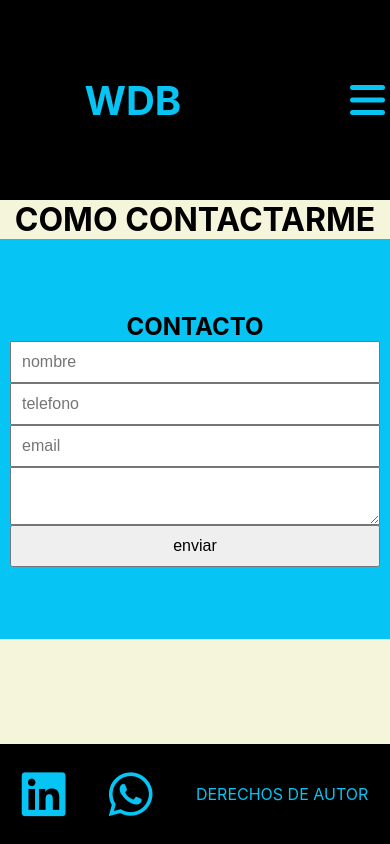
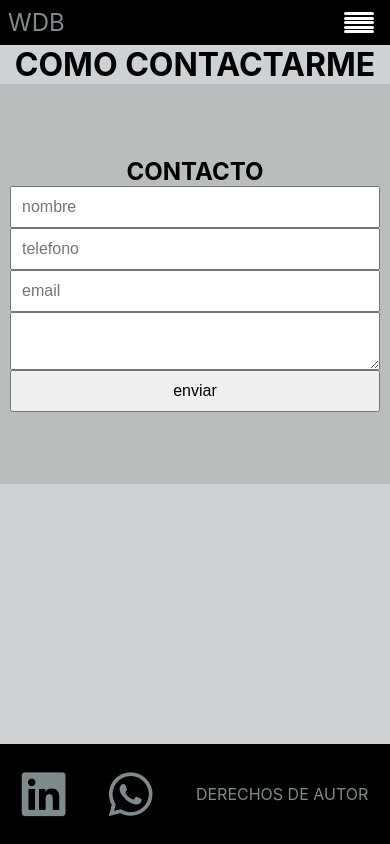
Before and after one commit to davidbarcala/nuevo-sitio-web, a website: page contacto.html in a window 390 px wide. Drawn offline with Linux system fonts and the light colour scheme.

Commit message:
cambio de nav responsive y colores generales

```diff
--- a/contacto.html
+++ b/contacto.html
@@ -7,26 +7,36 @@
     <title>Document</title>
     <link rel="stylesheet" href="./estilo.css">
     <script src="https://kit.fontawesome.com/50546475c3.js" crossorigin="anonymous"></script>
+    <script src="script.js" defer></script>
 </head>
-
-<body class="body">
 
 
 
-   <header>
-    <header class="header">
-        <h1 class="nav__icono">WDB</h1>
-          <nav class="nav__conjunto" id="nav__movil">
-        <a class="nav__items" href="index.html">inicio</a>
-        <a class="nav__items" href="quiensoy.html">quien soy</a>
-        <a class="nav__items" href="miexperiencia.html">mi experiencia</a>
-        <a class="nav__items" href="porqueestudiar.html">por que estudiar</a>
-    </nav>
-    <div class="nav__menu"><i class="fa-solid fa-bars"></i></div>
+
+  <body class="body">
+    <header>
+      <nav class="navbar">
+        <div class="brand-title">WDB</div>
+        <a href="#" class="toggle-button">
+          <span class="bar"></span>
+          <span class="bar"></span>
+          <span class="bar"></span>
+          <span class="bar"></span>
+          <span class="bar"></span>
+        </a>
+        <div class="navbar-links">
+          <ul>
+            <li><a href="index.html">INICIO</a></li>
+            <li><a href="porqueestudiar.html">PORQUE ESTUDIAR</a></li>
+            <li><a href="miexperiencia.html">MI EXPERIENCIA</a></li>
+            <li><a href="quiensoy.html">QUIEN SOY</a></li>
+          </ul>
+        </div>
+      </nav>
      </header>
 
 
-   </header>
+
    <div><h1 class="titulo__contacto">como contactarme</h1></div>
 
    <main class="main__contacto">
--- a/estilo.scss
+++ b/estilo.scss
@@ -4,48 +4,66 @@
 
     }
     /* estilo general header y nav */
-    .header{
-      background-color: #000000;
-      height: 200px;
+    .navbar {
       display: flex;
-      justify-items: center;
+      position: relative;
+      justify-content: space-between;
       align-items: center;
-      text-align: justify;
-      justify-content: space-between;
-
-      /* transition: all 300ms ease; */
-    }
-    .nav__icono, .nav__items{
-        display: flex;
-        color: #06c4f3;
-        font-size: 30px;
-        text-decoration: none;
-        text-transform: uppercase;
-        transition: all 300ms ease;
+      background-color: rgb(0, 0, 0);
+      color: white;
 
   }
 
-   .nav__conjunto, a{
+  .brand-title {
+      font-size: 1.5rem;
+      margin: .5rem;
+      color: #7f8a8d;
+  }
+
+  .navbar-links {
+      height: 100%;
+  }
+
+  .navbar-links ul {
       display: flex;
-      justify-items: center;
-      justify-content: center;
-      align-items: center;
-      justify-items: center;
+      margin: 0;
+      padding: 0;
+  }
+
+  .navbar-links li {
+      list-style: none;
+  }
+
+  .navbar-links li a {
+      display: block;
+      text-decoration: none;
+      color: #7f8a8d;
+      padding: 1rem;
+  }
+
+  .navbar-links li:hover {
+      background-color: rgb(85, 85, 85);
+  }
+
+  .toggle-button {
+      position: absolute;
+      top: .75rem;
+      right: 1rem;
+      display: none;
+      flex-direction: column;
+      justify-content: space-between;
+      width: 30px;
+      height: 21px;
 
   }
 
-   .nav__items{
-       display: flex;
-      margin: 0 20px;
-
-
+  .toggle-button .bar {
+      height: 3px;
+      width: 100%;
+      background-color: white;
+      border-radius: 10px;
   }
 
-
-
-   .nav__menu{
-       display: none;
-   }
 
     /* estilo index */
 
@@ -124,12 +142,12 @@
         }
 
         .items__footer :hover{
-            color: white;
+          color: #f6fafb;
         }
 
 
 
-        .span{color:#06c4f3;
+        .span{color: #7f8a8d;
             display: flex;
             text-transform: uppercase;
             height: 50px;
@@ -143,7 +161,7 @@
         }
 
         .items__footer
-        { color:#06c4f3 ;
+        { color: #7f8a8d;
             display: flex;
             text-transform: uppercase;
             align-items:center;
@@ -185,7 +203,7 @@
         height: 70px;
         margin-top: 10px;
         align-items: center;
-        background-color:#06c4f3;
+        background-color: #303739;
         margin-bottom: 10px;
     }
 
@@ -249,7 +267,7 @@
 
      /* comienzo estilo porque estudiar */
     .titulo__principal{
-        background-color: #06c4f3;
+       background-color: #303739;
         margin-top: 10px;
         margin-bottom: 10px;
     }
@@ -323,16 +341,21 @@
 
     }
 
+
+
+
+
      .form__conjunto{
          display: flex;
          height: 400px;
          width: 400px;
-         background-color: #06c4f3;
+         background-color:rgba(0, 0, 0, .1);
          flex-flow: column;
          padding: 10px;
          justify-content: center;
          margin: auto;
          margin-bottom: 10 px;
+
 
      }
      .elementos__form{
@@ -340,7 +363,7 @@
          padding: 10px;
     }
     .boton__enviar{
-        background-color: black;
+        color: black;
     }
 
 
@@ -350,9 +373,9 @@
 
 
       /* estilo media querys */
-     @media screen and (min-width:1024px) {
+     @media screen and (min-width:800px) {
          .body{
-             background-color:#06c4f3;
+             background-color:#ced2d4;
 
          }
 
@@ -364,47 +387,50 @@
 
 
 
-     @media screen and (max-width:600px) {
-
-
-        .nav__conjunto{
-            /* color: #000000; */
+     @media (max-width: 800px) {
+      .body{
+          background-color:#ced2d4;
 
       }
 
-        .nav__icono, .nav__menu{
-            display: flex;
-            align-items: center;
-            justify-content: center;
-            font-size: 40px;
-            margin: auto;
 
 
+      .navbar {
+          flex-direction: column;
+          align-items: flex-start;
       }
-        .nav__menu{
-            color: #06c4f3;
-            cursor: pointer;
-            z-index: 1;
-            margin-right: 5px;
 
+      .toggle-button {
+          display: flex;
 
       }
 
-        #nav__movil{
-            background-color: gray;
-            position: fixed;
-            top: 0;
-            left: 0;
-            height: 100vh;
-            width: 80vh;
-            max-width: 500px;
-            transform: translateX(-200%);
+      .navbar-links {
+          display: none;
+          width: 100%;
       }
-        #nav__menu :target{
 
-          transform: translateX(250%);
+      .navbar-links ul {
+          width: 100%;
+          flex-direction: column;
+      }
 
+      .navbar-links ul li {
+          text-align: center;
       }
+
+      .navbar-links ul li a {
+          padding: .5rem 1rem;
+      }
+
+      .navbar-links.active {
+          display: flex;
+      }
+
+
+
+
+
 
 
         /* inicio estilo index responsive */
@@ -482,14 +508,25 @@
        }
 
        /* inicio estilo mi experiencia responsive*/
+    .header__me{
+        display: block;
+        height: 100px;
+        background-color: #303739;
 
-       .header__me, .titulo__me, .ancla__me{
-           display: flex;
-           text-align: center;
-           justify-items: center;
+    }
+
+       .titulo__me{
+          display: block;
+          text-transform: uppercase;
+          text-decoration: none;
           justify-content: center;
 
+
+
       }
+
+
+
            .contenido__me {
            display: flex;
            flex-direction: column;
--- /dev/null
+++ b/script.js
@@ -0,0 +1,6 @@
+const toggleButton = document.getElementsByClassName('toggle-button')[0]
+const navbarLinks = document.getElementsByClassName('navbar-links')[0]
+
+toggleButton.addEventListener('click', () => {
+  navbarLinks.classList.toggle('active')
+})
```
Also changed, not shown: index.html (+21 -9 lines), miexperiencia.html (+22 -10 lines), porqueestudiar.html (+21 -9 lines), quiensoy.html (+22 -10 lines), estilo.css, imagenes/imagen-de-contacto.jpg (added). Lines whose indentation alone changed are shown as unchanged.
